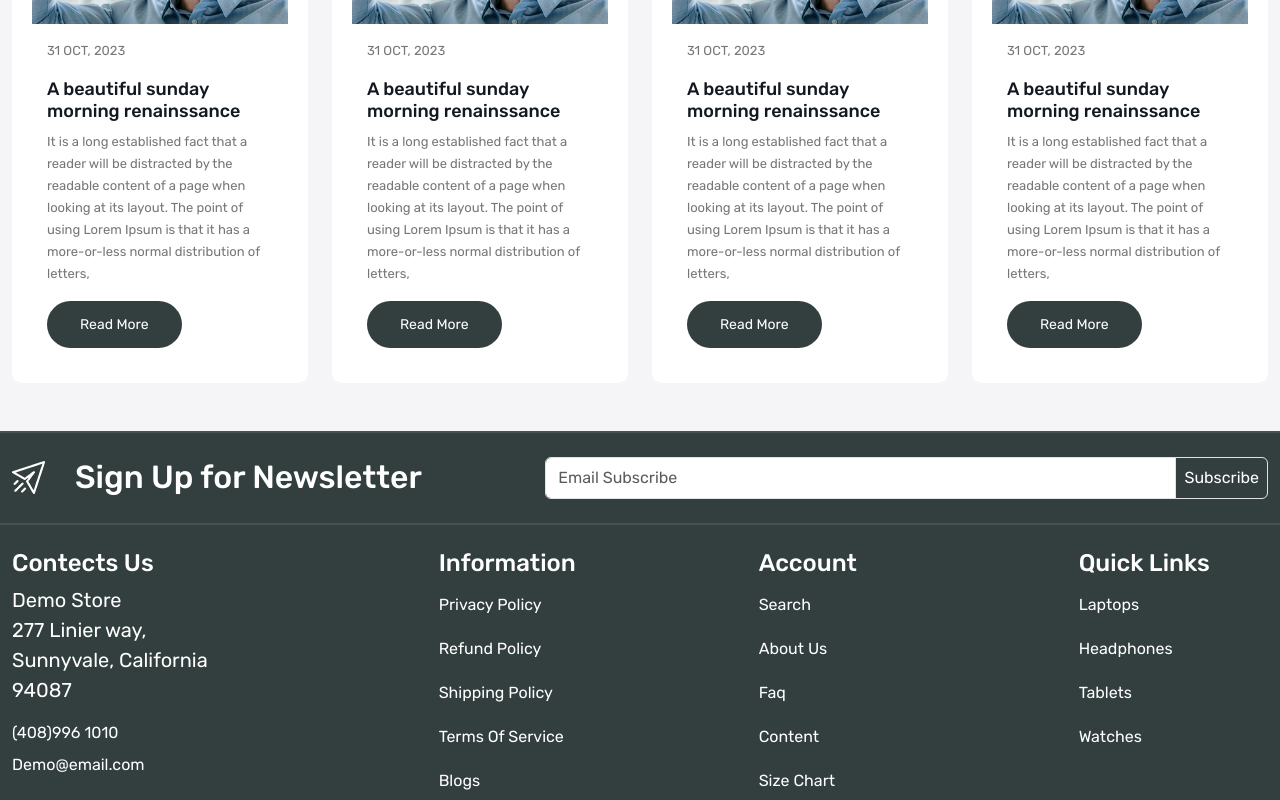
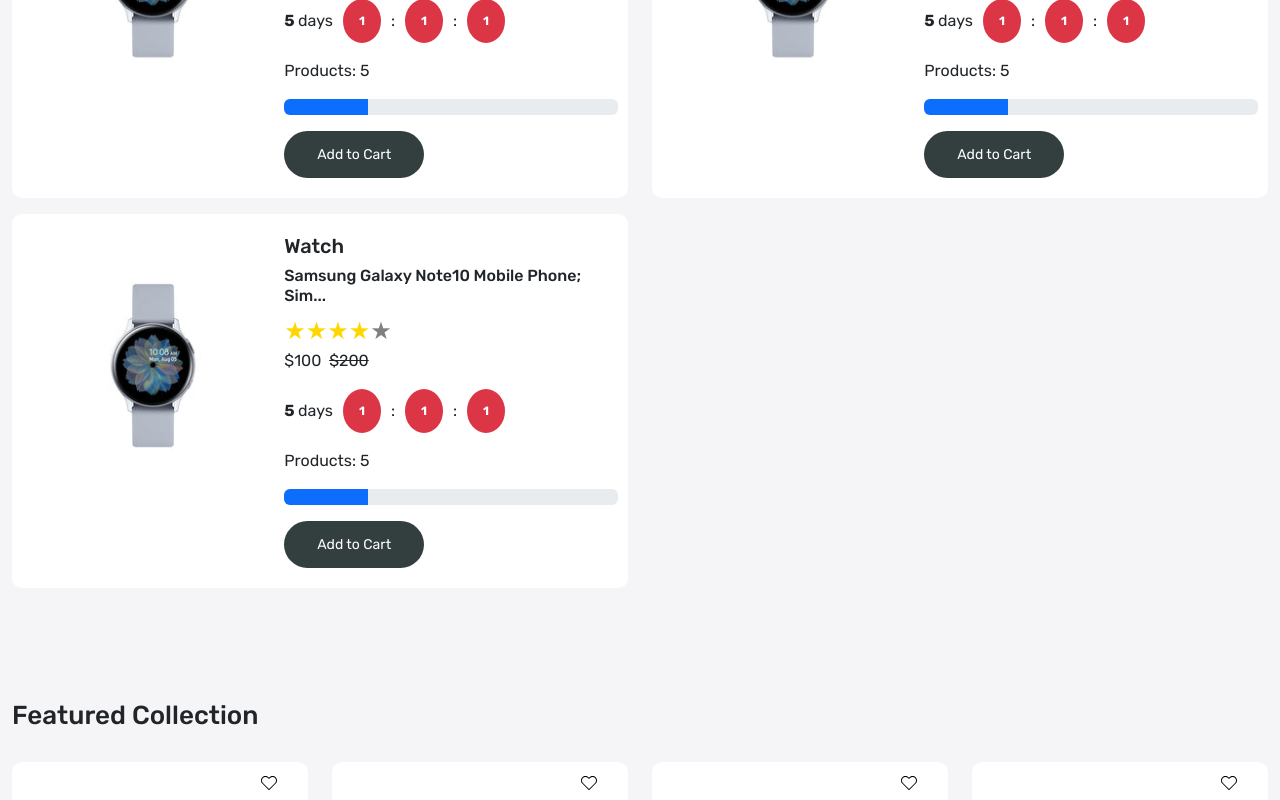
Before and after one commit to codingprojectguy/Nathan-Tech, a React (Create React App) app: page / in a window 1280 px wide. Shown: the part 2420-3220 px from the top of the page. Built offline with nearby package versions, Linux system fonts and the light colour scheme.

Commit message:
build special products section

```diff
--- a/src/App.css
+++ b/src/App.css
@@ -36,6 +36,9 @@
 .form-control:focus {
   box-shadow: none;
   border-color: inherit;
+}
+.gap-5 {
+  gap: 5px;
 }
 .gap-10 {
   gap: 10px;
@@ -322,3 +325,11 @@
   top: 2%;
   right: 31px;
 }
+
+/* special product */
+
+.special-product-card {
+  padding: 20px 10px;
+  border-radius: 10px;
+  background-color: white;
+}
--- a/src/components/ProductCard.js
+++ b/src/components/ProductCard.js
@@ -23,7 +23,7 @@
               <ReactStars
                 count={5}
                 size={24}
-                value="4.5"
+                value={4}
                 edit={false}
                 activeColor="#ffd700"
               />
--- /dev/null
+++ b/src/components/SpecialProduct.js
@@ -0,0 +1,60 @@
+import React from "react";
+import ReactStars from "react-rating-stars-component";
+import { Link } from "react-router-dom";
+
+const SpecialProduct = () => {
+  return (
+    <div className="col-6 mb-3">
+      <div className="special-product-card">
+        <div className="d-flex justify-content-between">
+          <div>
+            <img src="images/watch.jpg" className="img-fluid" alt="watch" />
+          </div>
+          <div className="special-product-content">
+            <h5 className="brand">Watch</h5>
+            <h6 className="title">
+              Samsung Galaxy Note10 Mobile Phone; Sim...
+            </h6>
+            <ReactStars
+              count={5}
+              size={24}
+              value={4}
+              edit={false}
+              activeColor="#ffd700"
+            />
+            <p className="price">
+              <span className="red-p">$100</span> &nbsp;
+              <strike>$200</strike>
+            </p>
+            <div className="discount-till d-flex align-items-center gap-10">
+              <p className="mb-0">
+                <b>5 </b>days
+              </p>
+              <div className="d-flex gap-10 align-items-center">
+                <span className="badge rounded-circle p-3 bg-danger">1</span>:
+                <span className="badge rounded-circle p-3 bg-danger">1</span>:
+                <span className="badge rounded-circle p-3 bg-danger">1</span>
+              </div>
+            </div>
+            <div className="prod-count my-3">
+              <p>Products: 5</p>
+              <div className="progress">
+                <div
+                  className="progress-bar"
+                  role="progressbar"
+                  style={{ width: " 25%" }}
+                  aria-valuenow="25"
+                  aria-valuemin="0"
+                  aria-valuemax="100"
+                ></div>
+              </div>
+            </div>
+            <Link className="button">Add to Cart</Link>
+          </div>
+        </div>
+      </div>
+    </div>
+  );
+};
+
+export default SpecialProduct;
--- a/src/pages/Home.js
+++ b/src/pages/Home.js
@@ -3,6 +3,7 @@
 import Marquee from "react-fast-marquee";
 import BlogCard from "../components/BlogCard";
 import ProductCard from "../components/ProductCard";
+import SpecialProduct from "../components/SpecialProduct";
 
 const Home = () => {
   return (
@@ -266,6 +267,35 @@
         </div>
       </section>
 
+      <section className="special-wrapper py-5 home-wrapper-2">
+        <div className="container-xxl">
+          <div className="row">
+            <div className="col-12">
+              <h3 className="section-heading">Special Products</h3>
+            </div>
+          </div>
+          <div className="row">
+            <SpecialProduct />
+            <SpecialProduct />
+            <SpecialProduct />
+          </div>
+        </div>
+      </section>
+
+      <section className="featured-wrapper py-5 home-wrapper-2">
+        <div className="container-xxl">
+          <div className="row">
+            <div className="col-12">
+              <h3 className="section-heading">Featured Collection</h3>
+            </div>
+            <ProductCard />
+            <ProductCard />
+            <ProductCard />
+            <ProductCard />
+          </div>
+        </div>
+      </section>
+
       <section className="blog-wrapper py-5 home-wrapper-2">
         <div className="container-xxl">
           <div className="row">
```
